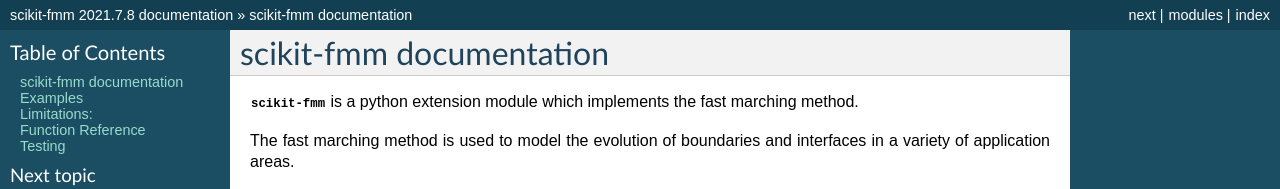
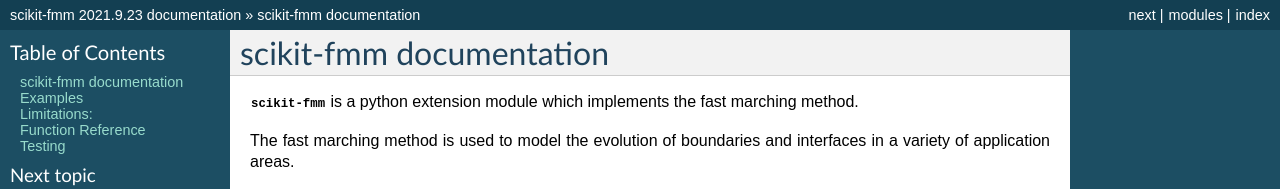
Before and after one commit to scikit-fmm/scikit-fmm, a Sphinx documentation site: the page built from doc/index.rst, in a window 1280 px wide and 900 px high. Shown: the top 189 px of the window. Built offline with Sphinx 7.4.7, drawn with Linux system fonts in a browser that asks for light colours; formulas are drawn with MathJax 3; some of the changed text lies outside the part shown.

Commit message:
Bump version number for release of 2021.9.23

```diff
--- a/doc/conf.py
+++ b/doc/conf.py
@@ -70,9 +70,9 @@ copyright = u'2021, the scikit-fmm team'
 # built documents.
 #
 # The short X.Y version.
-version = '2021.7.8'
+version = '2021.9.23'
 # The full version, including alpha/beta/rc tags.
-release = '2021.7.8'
+release = '2021.9.23'
 
 # The language for content autogenerated by Sphinx. Refer to documentation
 # for a list of supported languages.
--- a/setup.py
+++ b/setup.py
@@ -17,7 +17,7 @@ DISTNAME         = "scikit-fmm"
 DESCRIPTION      = "An extension module implementing the fast marching method"
 MAINTAINER       = "Jason Furtney"
 MAINTAINER_EMAIL = "jkfurtney@gmail.com"
-VERSION          = "2021.7.8"
+VERSION          = "2021.9.23"
 URL              = 'https://github.com/scikit-fmm/scikit-fmm'
 LICENSE          = 'BSD'
 KEYWORDS         = "fast marching method, Eikonal equation, interface, boundary"
--- a/skfmm/__init__.py
+++ b/skfmm/__init__.py
@@ -45,7 +45,7 @@ skfmm.extension_velocities(phi, speed, dx=1.0, self_test=False,
 
 from __future__ import print_function
 
-__version__ = "2021.7.8"
+__version__ = "2021.9.23"
 __docformat__ = 'restructuredtext'
 
 from .pfmm import distance, travel_time, extension_velocities
```
Also changed, not shown: README.md (+5 -1 lines).
